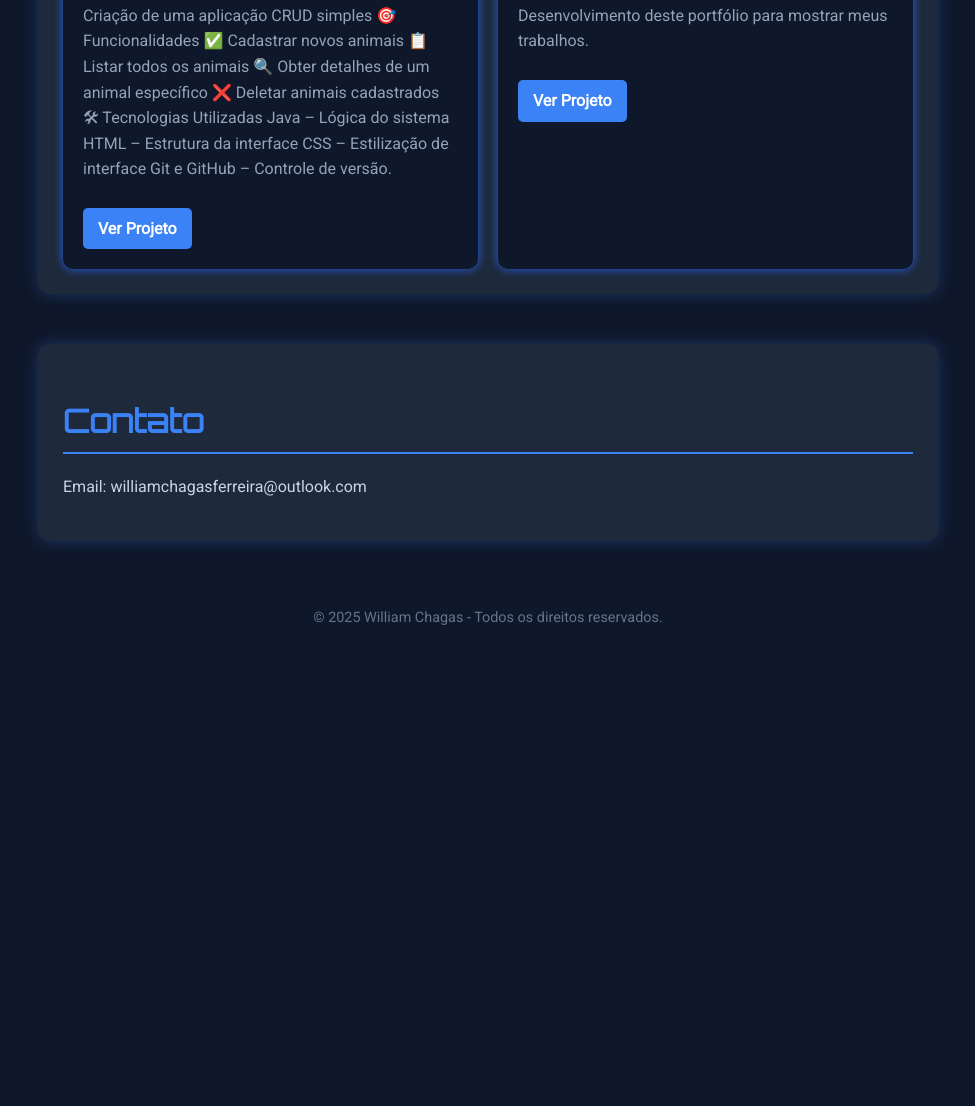
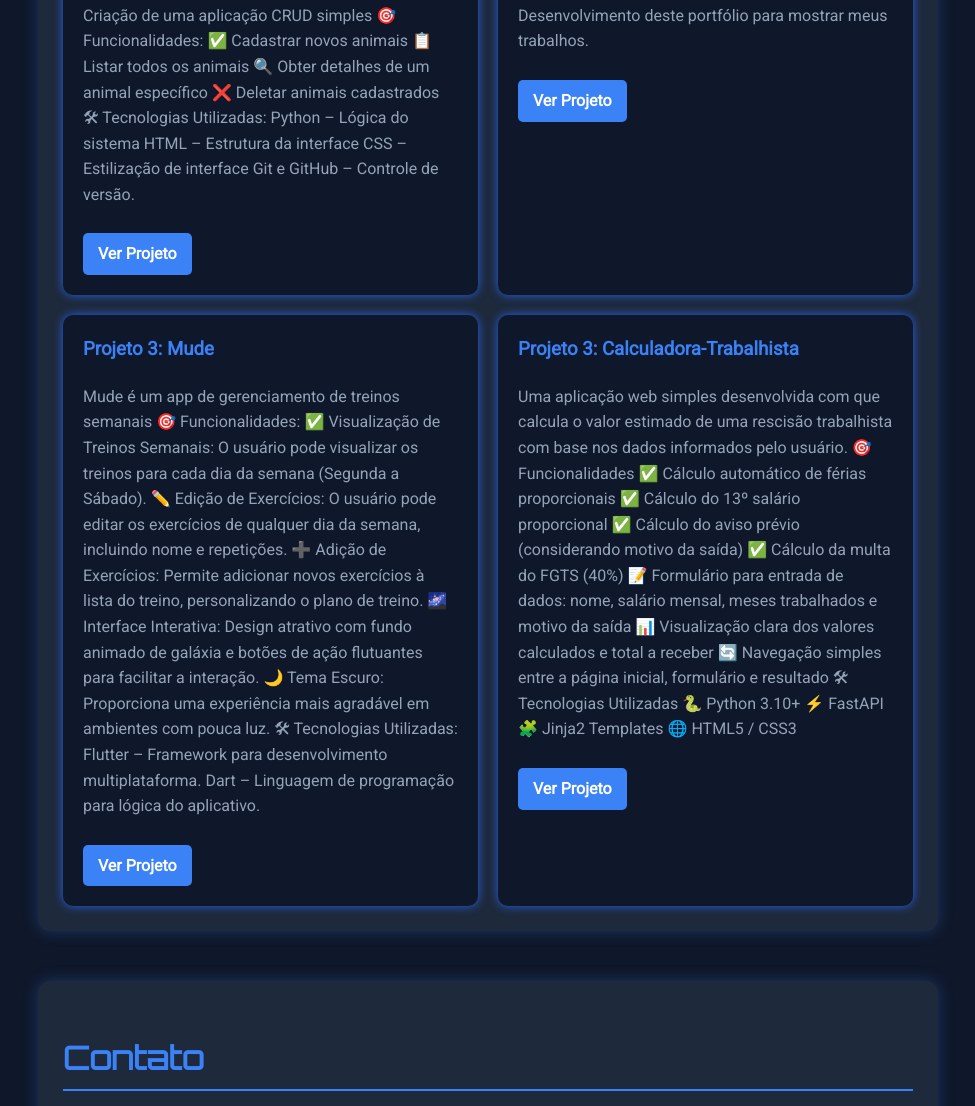
Before and after one commit to WilliamChagas/Portifolio, a plain HTML site: page index.html in a window 1280 px wide. Shown: the part 1011-2117 px from the top of the page, without its empty margins (152-1127 px from the left). Before the commit the page ends 1675 px from the top, so only its background shows below. Drawn offline with Linux system fonts and the light colour scheme.

Commit message:
Atualizando portfólio com o novo layout e funcionalidades

```diff
--- a/index.html
+++ b/index.html
@@ -198,13 +198,12 @@
   <main>
     <section>
       <h2>Sobre Mim</h2>
-      <p>Olá, bem-vindo ao meu perfil!
-Sou um desenvolvedor full stack com foco em soluções robustas, escaláveis e de alta performance.
+      <p>Olá, bem-vindo ao meu perfil! Sou um desenvolvedor full stack com foco em soluções robustas, escaláveis e de alta performance.
 
-Tenho experiência no desenvolvimento de aplicações completas, com atenção à performance, organização de código e usabilidade. Estou sempre em busca de evolução técnica, novos aprendizados e de contribuir para projetos que gerem impacto real.
+      Tenho experiência no desenvolvimento de aplicações completas, com atenção à performance, organização de código e usabilidade. Estou sempre em busca de evolução técnica, novos aprendizados e de contribuir para projetos que gerem impacto real.
 
-Tecnologias e Experiências:
-💻 Full Stack | FastAPI | HTML | CSS | JavaScript | TypeScript | SQL | React | Git | GitHub</p>
+      Tecnologias e Experiências:
+      💻 Full Stack | FastAPI | HTML | CSS | JavaScript | TypeScript | SQL | React | Git | GitHub</p>
     </section>
 
     <section>
@@ -213,13 +212,13 @@ Tecnologias e Experiências:
         <div class="project-card">
           <h3>Projeto 1: Aplicação Web CRUD</h3>
           <p>Criação de uma aplicação CRUD simples
-          🎯 Funcionalidades
+          🎯 Funcionalidades:
           ✅ Cadastrar novos animais
           📋 Listar todos os animais
           🔍 Obter detalhes de um animal específico
           ❌ Deletar animais cadastrados
-          🛠 Tecnologias Utilizadas
-          Java – Lógica do sistema
+          🛠 Tecnologias Utilizadas:
+          Python – Lógica do sistema
           HTML – Estrutura da interface
           CSS – Estilização de interface
           Git e GitHub – Controle de versão.</p>
@@ -229,6 +228,38 @@ Tecnologias e Experiências:
           <h3>Projeto 2: Portfólio Pessoal</h3>
           <p>Desenvolvimento deste portfólio para mostrar meus trabalhos.</p>
           <a href="https://linkdoPortfolio.com" target="_blank" rel="noopener noreferrer" class="project-link">Ver Projeto</a>
+        </div>
+        <div class="project-card">
+          <h3>Projeto 3: Mude</h3>
+          <p>Mude é um app de gerenciamento de treinos semanais
+            🎯 Funcionalidades:
+            ✅ Visualização de Treinos Semanais: O usuário pode visualizar os treinos para cada dia da semana (Segunda a Sábado).
+            ✏️ Edição de Exercícios: O usuário pode editar os exercícios de qualquer dia da semana, incluindo nome e repetições.
+            ➕ Adição de Exercícios: Permite adicionar novos exercícios à lista do treino, personalizando o plano de treino.
+            🌌 Interface Interativa: Design atrativo com fundo animado de galáxia e botões de ação flutuantes para facilitar a interação.
+            🌙 Tema Escuro: Proporciona uma experiência mais agradável em ambientes com pouca luz.
+            🛠 Tecnologias Utilizadas:
+            Flutter – Framework para desenvolvimento multiplataforma.
+            Dart – Linguagem de programação para lógica do aplicativo.</p>
+          <a href="https://github.com/WilliamChagas/MudeApp" target="_blank" rel="noopener noreferrer" class="project-link">Ver Projeto</a>
+        </div>
+        <div class="project-card">
+          <h3>Projeto 3: Calculadora-Trabalhista</h3>
+          <p>Uma aplicação web simples desenvolvida com que calcula o valor estimado de uma rescisão trabalhista com base nos dados informados pelo usuário.
+            🎯 Funcionalidades
+            ✅ Cálculo automático de férias proporcionais
+            ✅ Cálculo do 13º salário proporcional
+            ✅ Cálculo do aviso prévio (considerando motivo da saída)
+            ✅ Cálculo da multa do FGTS (40%)
+            📝 Formulário para entrada de dados: nome, salário mensal, meses trabalhados e motivo da saída
+            📊 Visualização clara dos valores calculados e total a receber
+            🔄 Navegação simples entre a página inicial, formulário e resultado
+            🛠 Tecnologias Utilizadas
+            🐍 Python 3.10+
+            ⚡ FastAPI
+            🧩 Jinja2 Templates
+            🌐 HTML5 / CSS3</p>
+          <a href="https://github.com/WilliamChagas/Calculadora-Trabalhista" target="_blank" rel="noopener noreferrer" class="project-link">Ver Projeto</a>
         </div>
       </div>
     </section>
```
